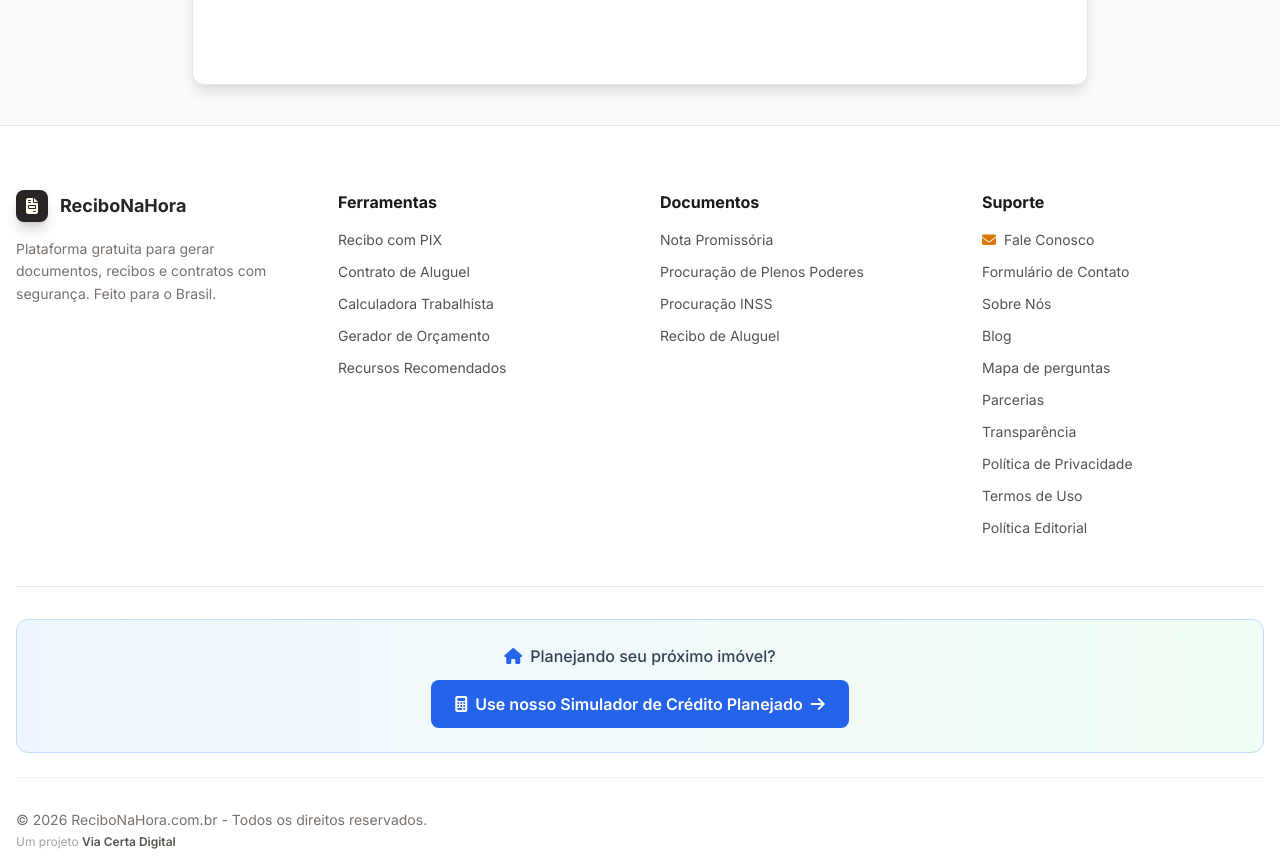
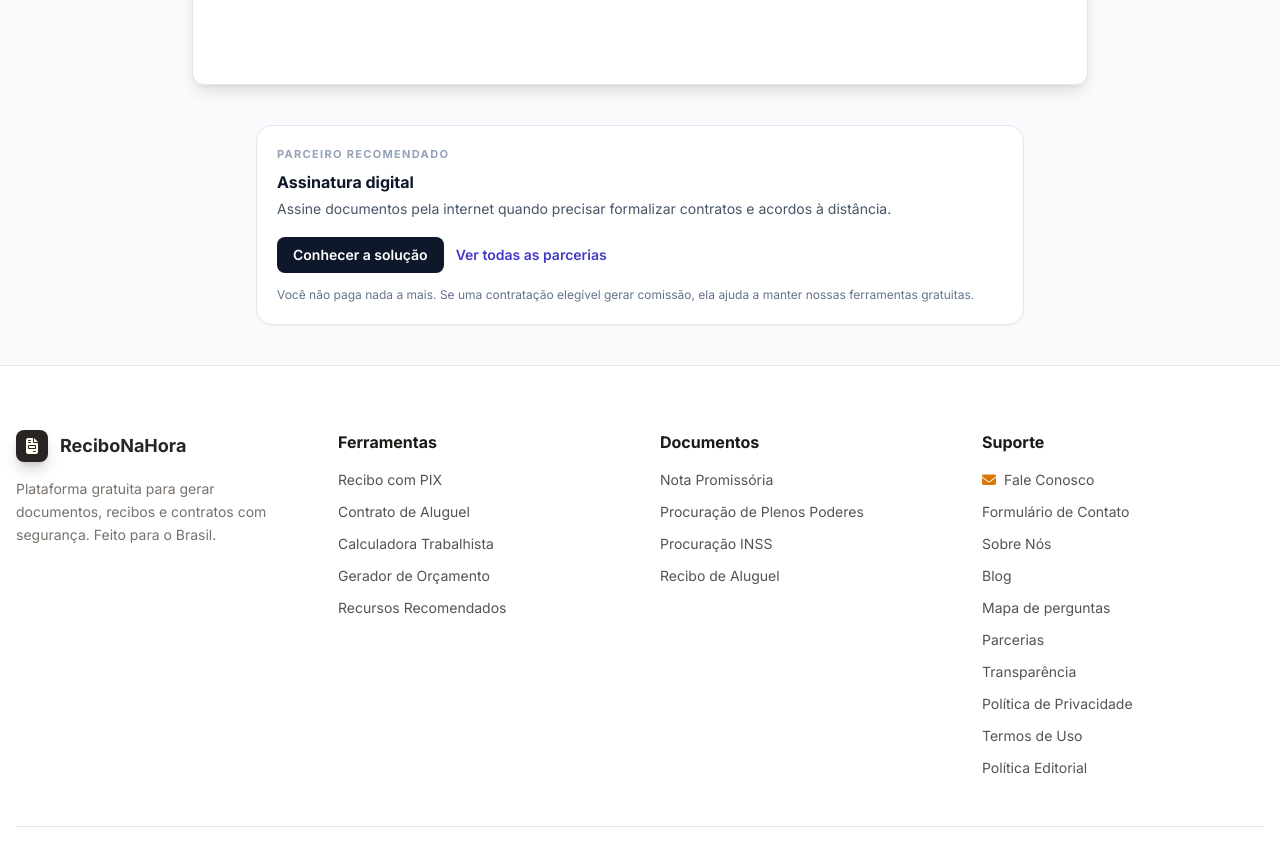
Before and after one commit to flaviomelo2213/recibo-na-hora, a Next.js app: page /gerar/recibo in a window 1280 px wide. Shown: the part 1140-1997 px from the top of the page. Built offline with nearby package versions, Linux system fonts and the light colour scheme.

Commit message:
feat: add contextual partner spotlight to professional receipt

```diff
--- a/app/gerar/[tipo]/page.tsx
+++ b/app/gerar/[tipo]/page.tsx
@@ -2,6 +2,7 @@ import type { Metadata } from 'next';
 import { notFound } from 'next/navigation';
 import GeradorReciboPro from './_components/GeradorReciboPro';
 import { buildOpenGraph } from '@/lib/metadata';
+import PartnerSpotlight from '@/components/partners/PartnerSpotlight';
 
 /**
  * Slugs realmente suportados por esta rota dinâmica.
@@ -44,6 +45,9 @@ export default function GeradorReciboProPage({ params }: { params: { tipo: strin
   return (
     <div className="min-h-screen bg-slate-50 py-10 px-4">
       <GeradorReciboPro />
+      <div className="mx-auto mt-10 max-w-3xl">
+        <PartnerSpotlight categories={['conta-pj', 'pagamentos', 'assinatura']} />
+      </div>
     </div>
   );
 }
```
